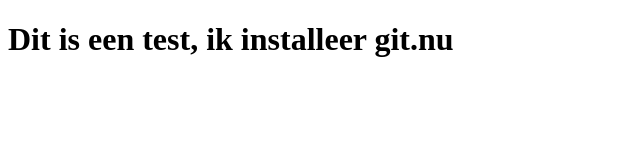
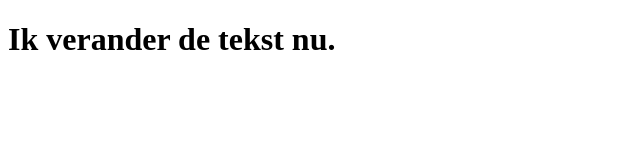
Before and after one commit to Resolutie/git-setup, a plain HTML site: page index.html in a window 1280 px wide. Shown: the whole page, without its empty margins (0-640 px from the left). Drawn offline with Linux system fonts and the light colour scheme.

Commit message:
Veranderde tekst

```diff
--- a/index.html
+++ b/index.html
@@ -6,7 +6,7 @@
 </head>
 <body>
 
-<h1>Dit is een test, ik installeer git.nu</h1>
+<h1>Ik verander de tekst nu.</h1>
 
 </body>
 </html>
```
